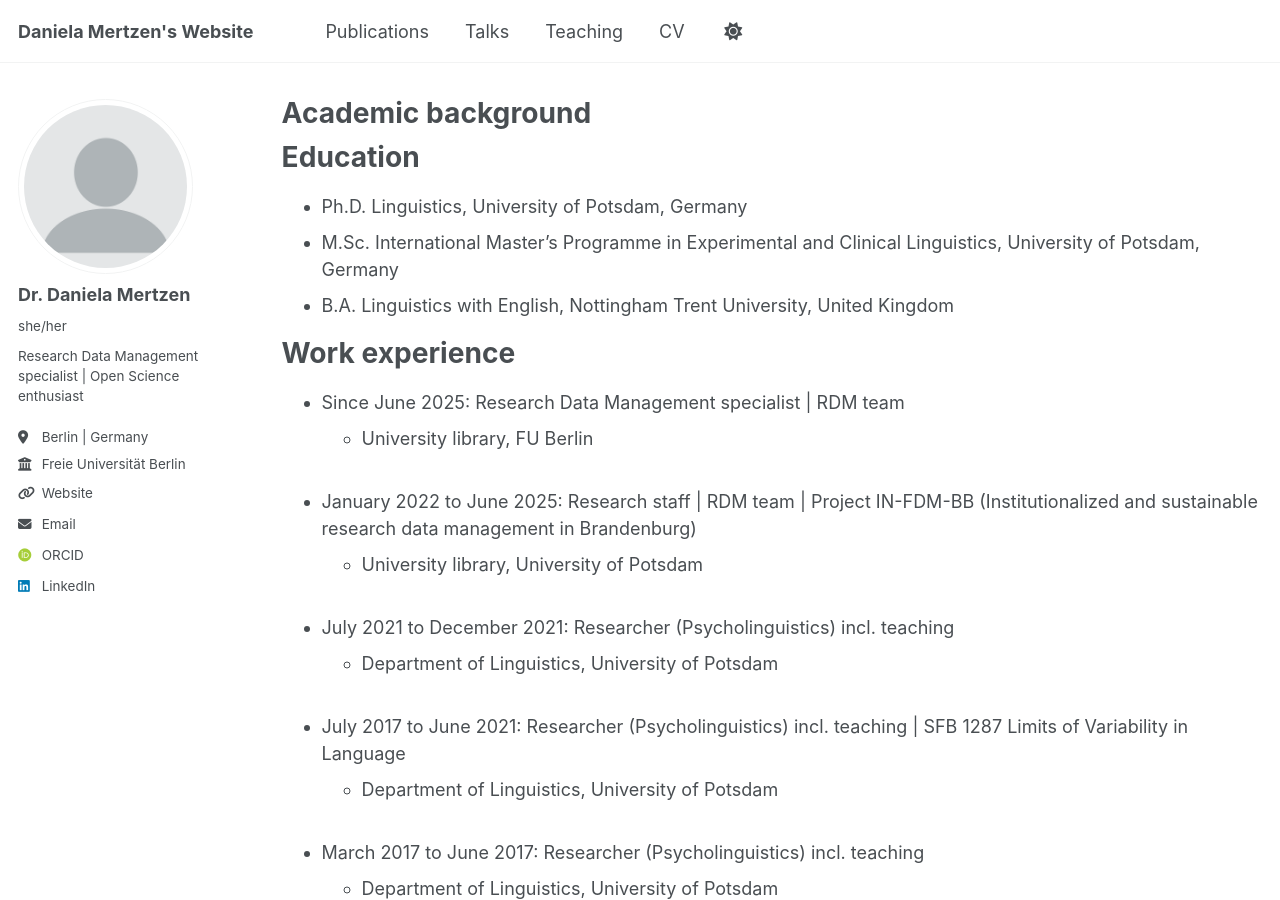
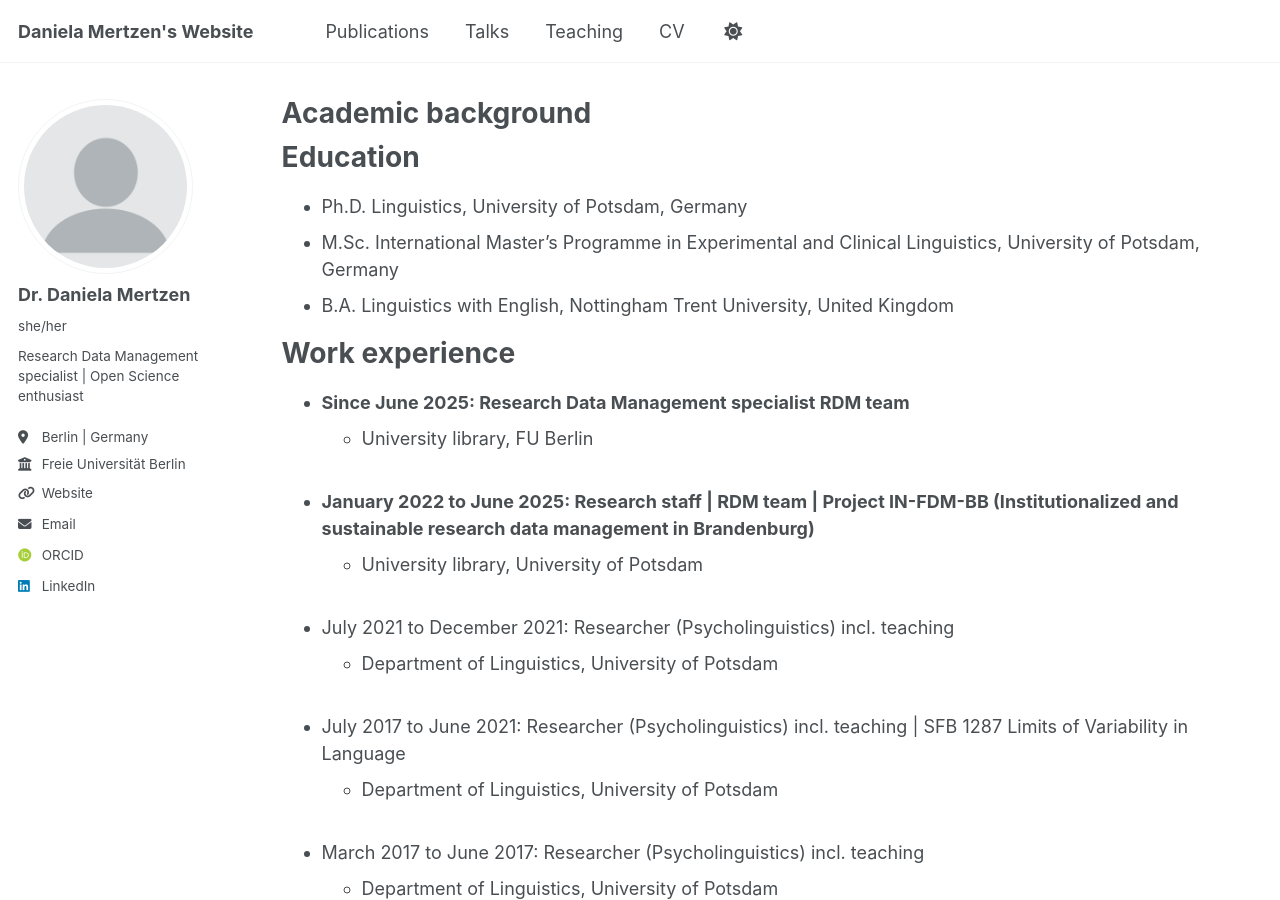
Before and after one commit to dmertzen/dmertzen.github.io, a Jekyll site: the page built from _pages/cv.md, in a window 1280 px wide and 900 px high. Built offline with Jekyll 4.4.1, drawn with Linux system fonts in a browser that asks for light colours; some web fonts are replaced; a script that is not in the unit is left out.

Commit message:
Update cv.md personal

```diff
--- a/_pages/cv.md
+++ b/_pages/cv.md
@@ -17,10 +17,10 @@ Education
 
 Work experience
 ======
-* Since June 2025: Research Data Management specialist \| RDM team
+* **Since June 2025: Research Data Management specialist  RDM team**
   * University library, FU Berlin<br><br>
 
-* January 2022 to June 2025: Research staff \|  RDM team \|  Project IN-FDM-BB (Institutionalized and sustainable research data management in Brandenburg)
+* **January 2022 to June 2025: Research staff \|  RDM team \|  Project IN-FDM-BB (Institutionalized and sustainable research data management in Brandenburg)**
   * University library, University of Potsdam<br><br>
 
 * July 2021 to December 2021: Researcher (Psycholinguistics) incl. teaching
```
